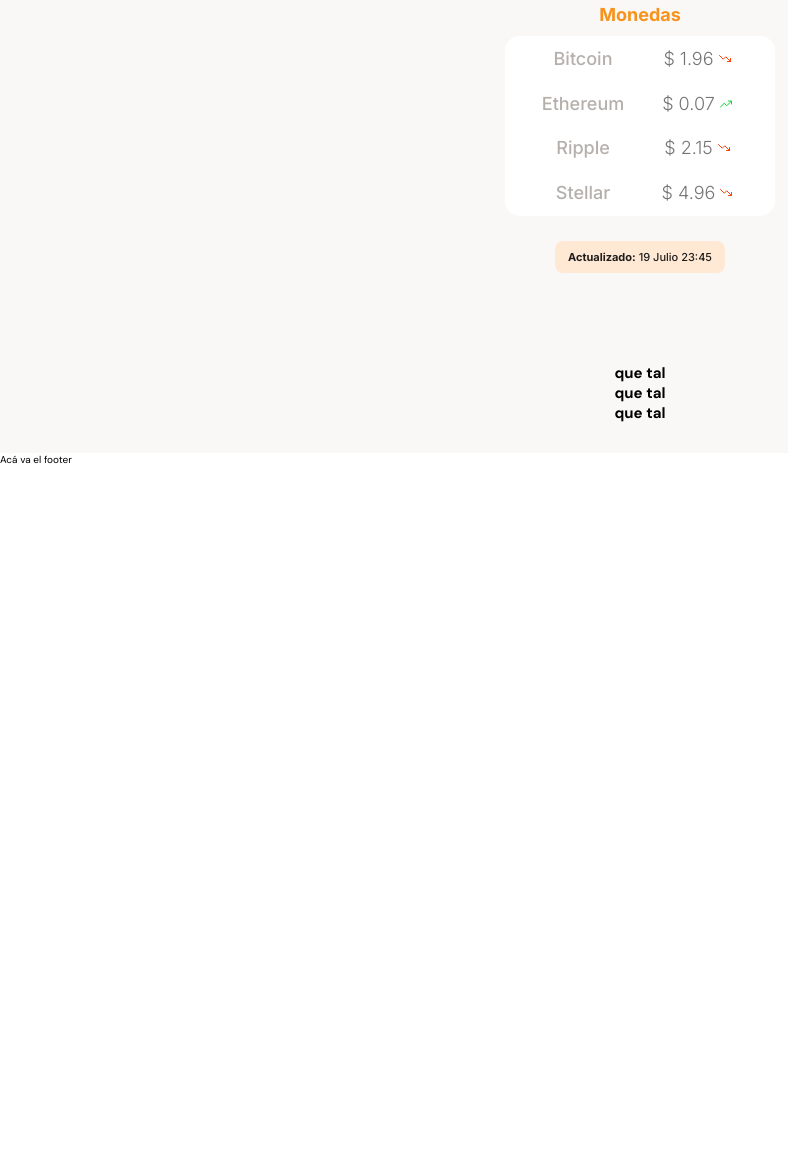
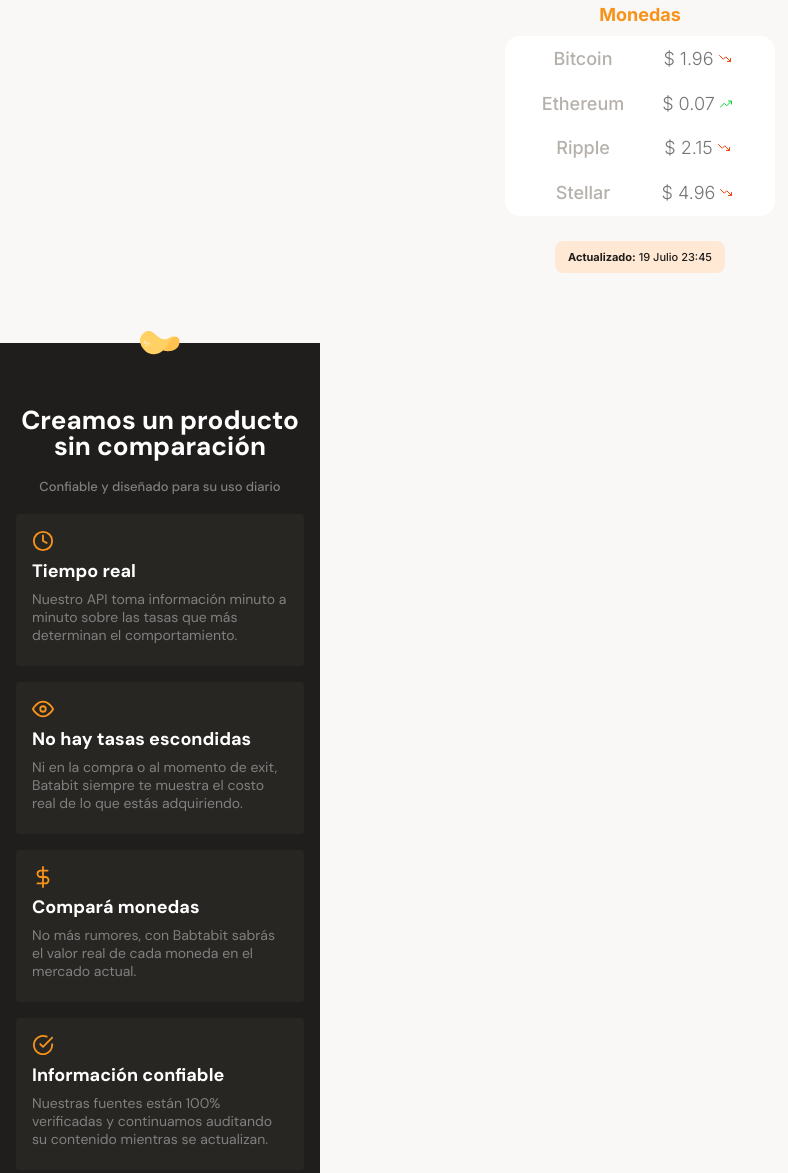
Before and after one commit to DiegoTW/Batata-bit, a plain HTML site: page index.html in a window 1280 px wide. Shown: the part 663-1836 px from the top of the page, without its empty margins (0-788 px from the left). Before the commit the page ends 1129 px from the top, so only its background shows below. Drawn offline with Linux system fonts and the light colour scheme.

Commit message:
Creacion de la segunda seccion del cuepo principal

```diff
--- a/index.css
+++ b/index.css
@@ -89,7 +89,8 @@ main {
 }
 
 .header-title,
-.exchange-title {
+.exchange-title,
+.benefits-title {
   width: 288px;
   font-size: var(--h1-size);
   color: var(--white);
@@ -98,7 +99,8 @@ main {
 }
 
 .header-subtitle,
-.exchange-subtitle {
+.exchange-subtitle,
+.benefits-subtitle {
   width: 288px;
   font-size: var(--p-size);
   font-weight: var(--weight-500);
@@ -122,7 +124,7 @@ main {
   right: -4rem;
 }
 
-.backgroundImg {
+.backgroundExchangeImg {
   width: 200px;
   height: 200px;
   margin: 0 auto 3rem;
@@ -145,7 +147,7 @@ main {
   width: 70%;
   min-width: 235px;
   max-width: 300px;
-  height: 360px;
+  height: 340px;
   margin: 0 auto;
   font-family: var(--font-Inter);
 }
@@ -192,3 +194,79 @@ main {
   line-height: 1.6rem;
   padding: .8rem;
 }
+
+.main-benefits-container {
+  background-color: var(--warm-black);
+  width: 320px;
+  height: 880px;
+  position: relative;
+}
+
+.backgroundBenefitsImg {
+  width: 40px;
+  height: 24px;
+  position: absolute;
+  background-image: url('./Assets/icons/batata.svg');
+  background-size: cover;
+  background-position: center;
+  background-repeat: no-repeat;
+  top: -12px;
+  left: calc(50% - 20px);
+}
+
+.benefits-title {
+  margin-top: 0;
+  padding-top: 64px;
+}
+
+.benefits-subtitle {
+  color: #808080;
+}
+
+.main-benefits-cards {
+  width: 288px;
+  height: 152px;
+  margin: 1.6rem auto;
+  padding: 1.6rem;
+  background-color: var(--warm-black1);
+  border-radius: .4rem;
+  text-align: start;
+}
+
+.benefits-cards-img {
+  width: 22px;
+  height: 22px;
+  background-size: cover;
+  background-position: center;
+  background-repeat: no-repeat;
+  margin-bottom: 1rem;
+}
+
+.img1 {
+  background-image: url('./Assets/icons/clock.svg');
+}
+
+.img2 {
+  background-image: url('./Assets/icons/eye.svg');
+}
+
+.img3 {
+  background-image: url('./Assets/icons/dollar-sign.svg');
+}
+
+.img4 {
+  background-image: url('./Assets/icons/check-circle.svg');
+}
+
+.benefits-card-title {
+  color: var(--white);
+  font-size: 1.8rem;
+  line-height: 1.8rem;
+  margin-bottom: 1rem;
+}
+
+.benefits-card-paragraph {
+  color: #808080;
+  font-size: 1.4rem;
+  line-height: 1.8rem;
+}
--- a/index.html
+++ b/index.html
@@ -22,7 +22,7 @@
   </header>
   <main>
     <section class="main-exchange-container">
-      <div class="backgroundImg"></div>
+      <div class="backgroundExchangeImg"></div>
       <div class="main-exchange-title">
         <h2 class="exchange-title">Visibilizamos todas las tasas de cambio.</h2>
         <p class="exchange-subtitle">Traemos información en tiempo real de las casas de cambio y las monedas más importantes del mundo.</p>
@@ -52,8 +52,32 @@
         </div>
       </section>
     </section>
-    <section>
-      <h2>que tal</h2>
+    <section class="main-benefits-container">
+      <div class="backgroundBenefitsImg"></div>
+      <div class="main-benefits-title">
+        <h2 class="benefits-title">Creamos un producto sin comparación</h2>
+        <p class="benefits-subtitle">Confiable y diseñado para su uso diario</p>
+      </div>
+      <div class="main-benefits-cards">
+        <div class="benefits-cards-img img1"></div>
+        <h2 class="benefits-card-title">Tiempo real</h2>
+        <p class="benefits-card-paragraph">Nuestro API toma información minuto a minuto sobre las tasas que más determinan el comportamiento.</p>
+      </div>
+      <div class="main-benefits-cards">
+        <div class="benefits-cards-img img2"></div>
+        <h2 class="benefits-card-title">No hay tasas escondidas</h2>
+        <p class="benefits-card-paragraph">Ni en la compra o al momento de exit, Batabit siempre te muestra el costo real de lo que estás adquiriendo.</p>
+      </div>
+      <div class="main-benefits-cards">
+        <div class="benefits-cards-img img3"></div>
+        <h2 class="benefits-card-title">Compará monedas</h2>
+        <p class="benefits-card-paragraph">No más rumores, con Babtabit sabrás el valor real de cada moneda en el mercado actual.</p>
+      </div>
+      <div class="main-benefits-cards">
+        <div class="benefits-cards-img img4"></div>
+        <h2 class="benefits-card-title">Información confiable</h2>
+        <p class="benefits-card-paragraph">Nuestras fuentes están 100% verificadas y continuamos auditando su contenido mientras se actualizan.</p>
+      </div>
     </section>
     <section>
       <h2>que tal</h2>
```
